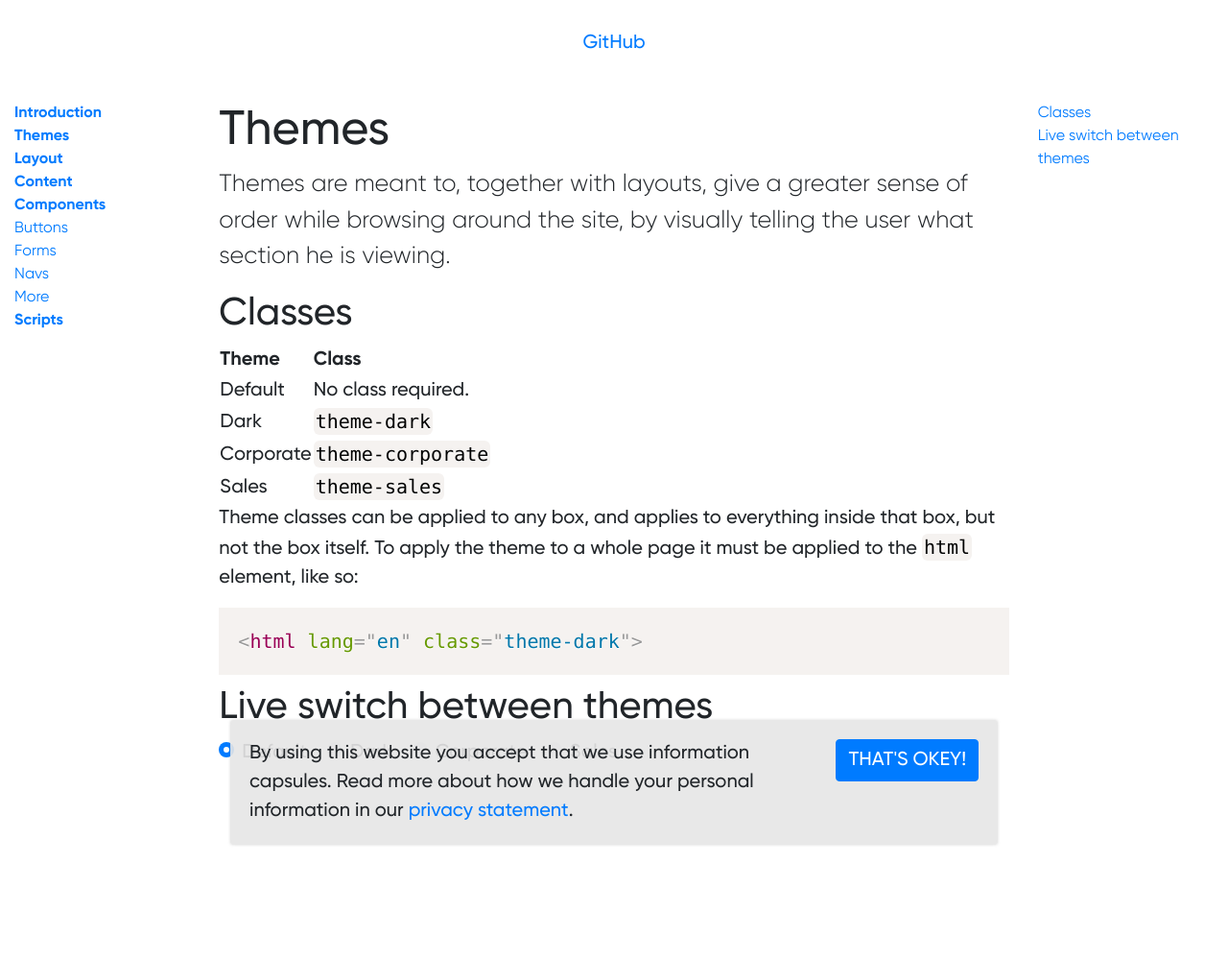
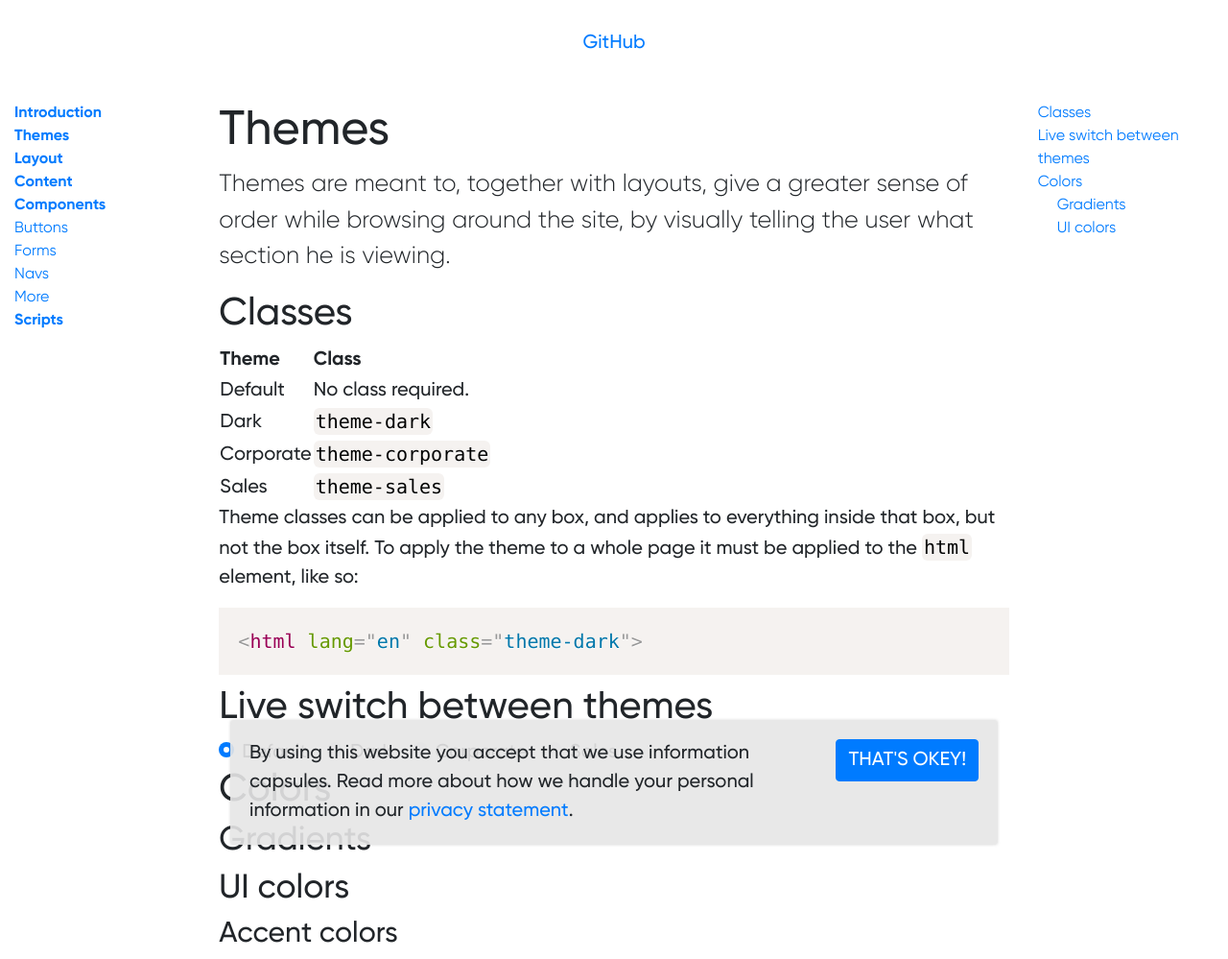
Before and after one commit to vecora/ds-vecora, a Jekyll site: the page built from docs/themes.md, in a window 1280 px wide. Shown: the whole page at 96% size. Built offline with Jekyll 4.4.1, drawn with Linux system fonts in a browser that asks for light colours; some web fonts are replaced; before the commit the page ends 900 px from its top, so only the background shows below that.

Commit message:
colors coming soon

```diff
--- a/docs/themes.md
+++ b/docs/themes.md
@@ -41,3 +41,12 @@ Theme classes can be applied to any box, and applies to everything inside that b
   </div>
 
 </div>
+
+
+## Colors
+
+### Gradients
+
+### UI colors
+
+#### Accent colors
```
